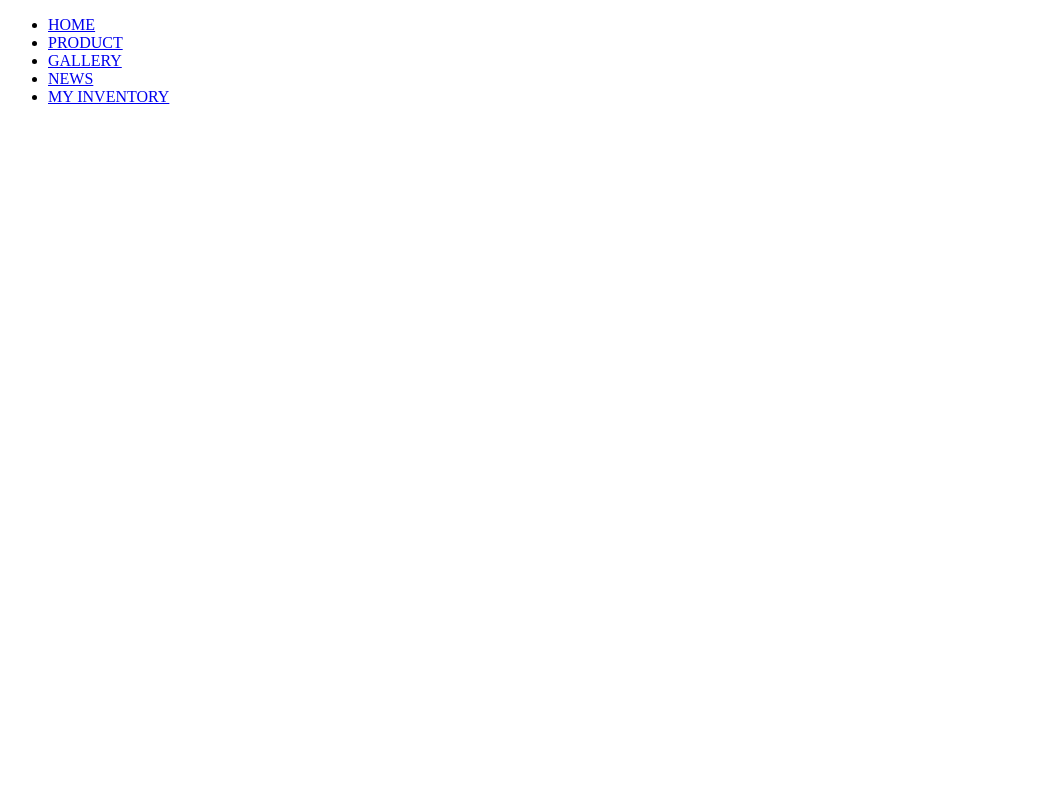
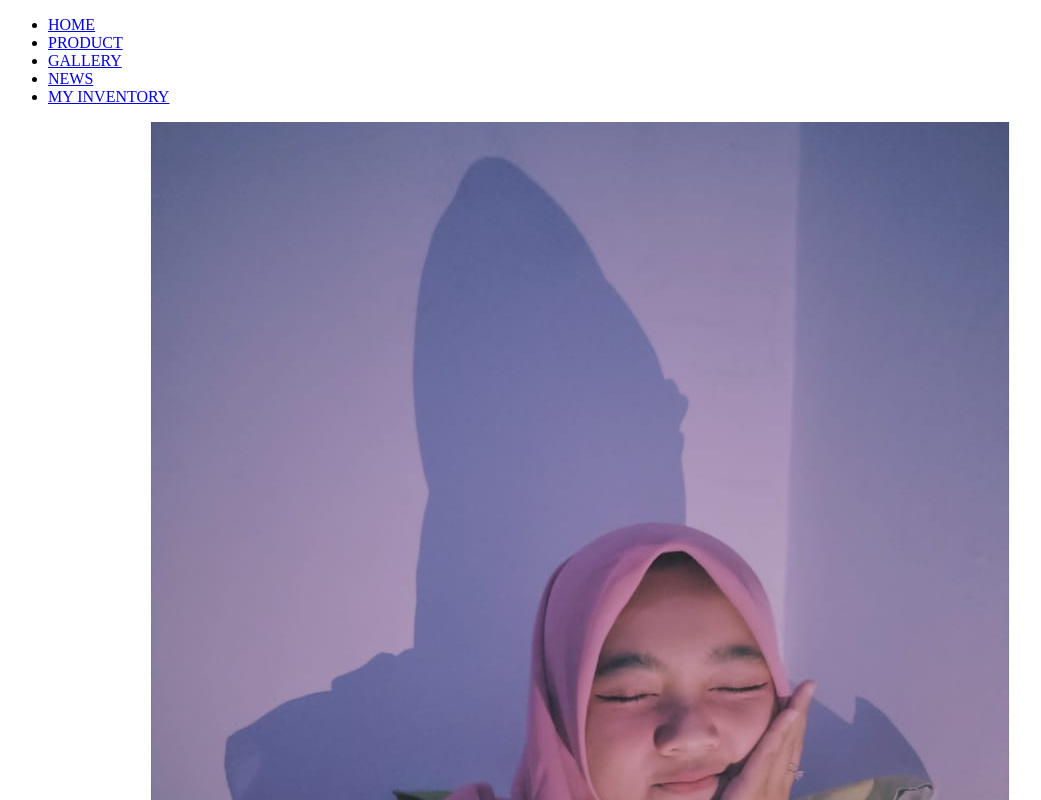
Before and after one commit to Lulu2509/My-profile, a plain HTML site: page index.html in a window 1280 px wide. Shown: the top 800 px of the page, without its empty margins (0-1041 px from the left). Drawn offline with Linux system fonts and the light colour scheme.

Commit message:
menambahkan foto

```diff
--- a/index.html
+++ b/index.html
@@ -13,5 +13,10 @@
                 <li><a href="#">MY INVENTORY</a></li>
             </ul>
         </nav>
+        <section>
+            <div>
+                <img src="profile.jpeg" alt="Gambar Profile">
+            </div>
+        </section>
     </body>
 </html>
```
Also changed, not shown: profile.jpeg (added).
